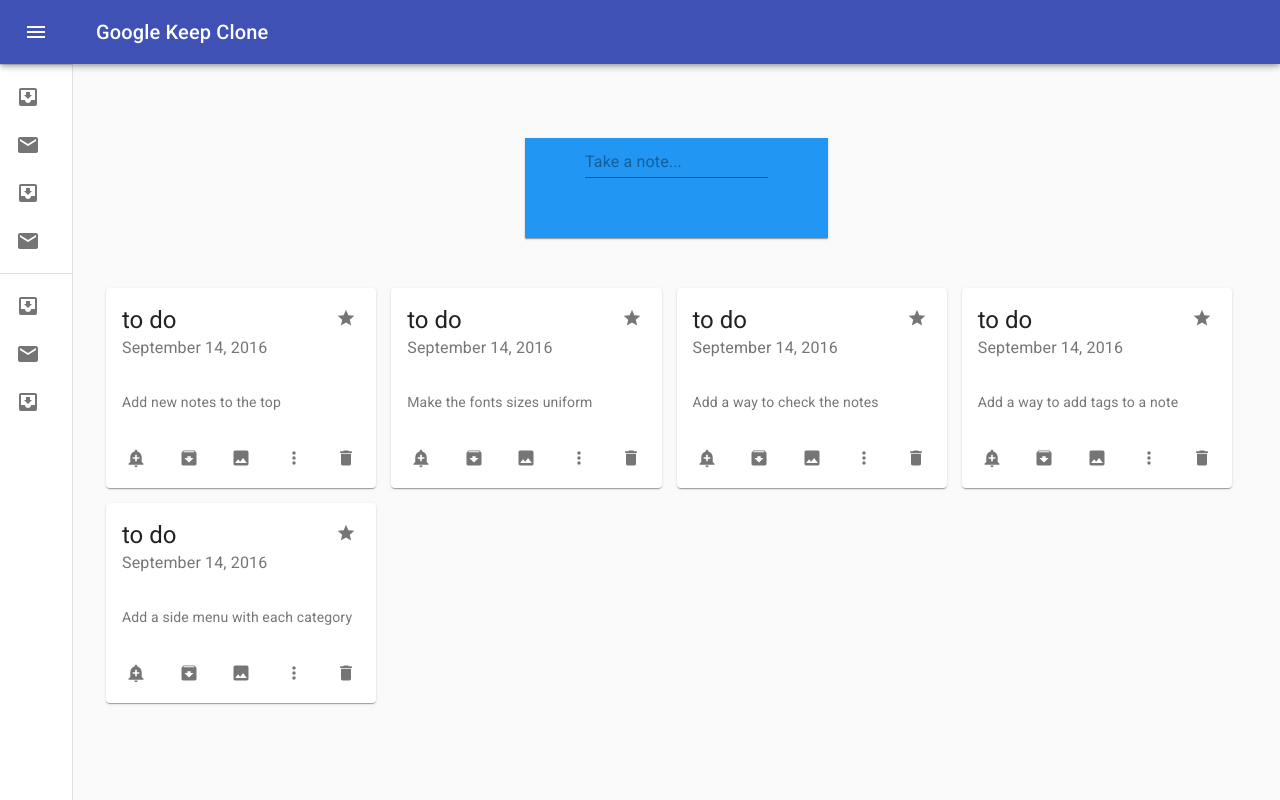
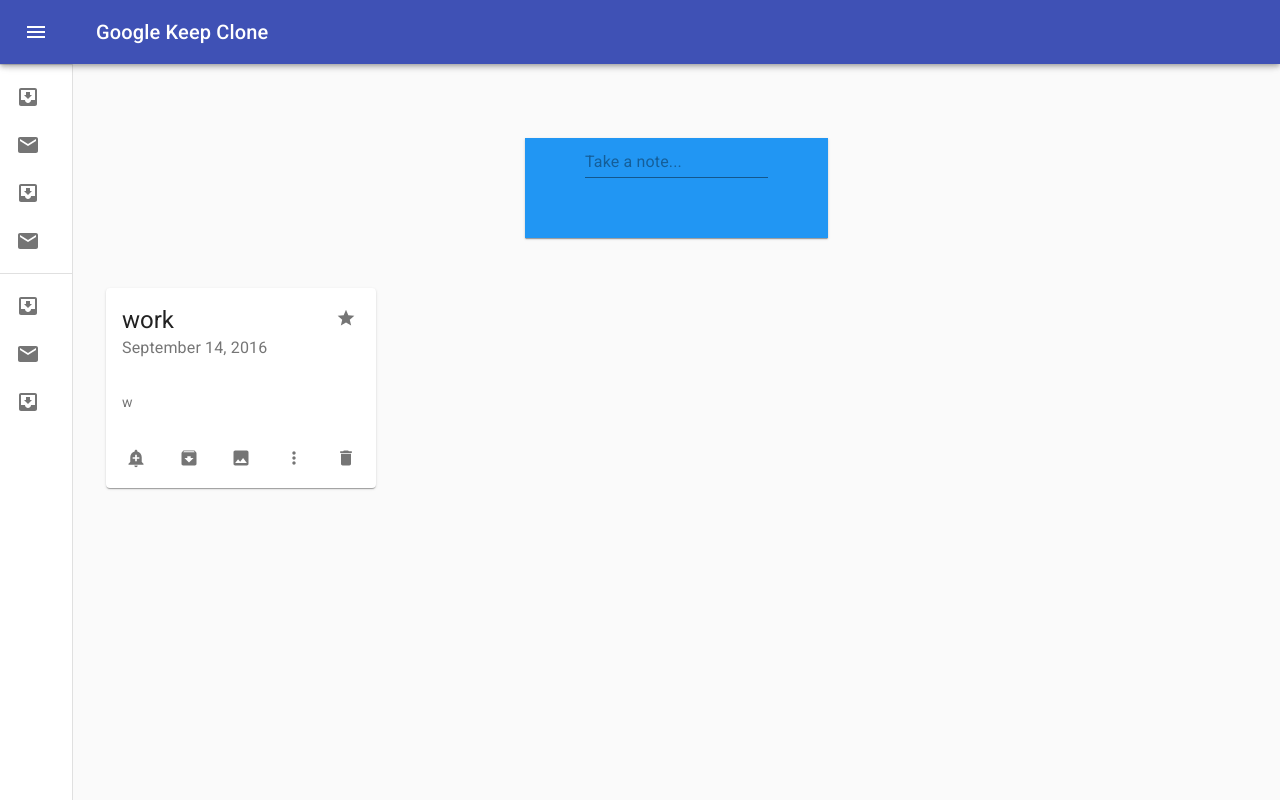
Before and after one commit to cookieinmind/keep-clone, a React (Create React App) app: page / in a window 1280 px wide. Built offline with nearby package versions, Linux system fonts and the light colour scheme; data requests are answered from the project's data file.

Commit message:
Going to React Query
Methods implemented:
- GetNotes

```diff
--- /dev/null
+++ b/src/API.ts
@@ -0,0 +1,9 @@
+import { Note } from "./state/models/note";
+
+const BASE_URL = "http://localhost:8000/notes";
+
+export const GetNotes = async (): Promise<Note[]> => {
+  //1 call the api
+  const response = await fetch(BASE_URL);
+  return response.json();
+};
--- a/src/App.tsx
+++ b/src/App.tsx
@@ -6,6 +6,9 @@
 import { NotesState } from "./state/reducers/noteReducer";
 import NoteList from "./NoteList/NoteList";
 import { useEffect } from "react";
+import { useQuery } from "react-query";
+import { GetNotes } from "./API";
+import { Note } from "./state/models/note";
 
 const useStyles = makeStyles({
   container: {
@@ -15,15 +18,15 @@
 
 function App() {
   const styles = useStyles();
-  const notes = useSelector<NotesState, NotesState["notes"]>((n) => n.notes);
 
-  useEffect(() => console.log("notes:", notes), [notes]);
+  // const notes = useSelector<NotesState, NotesState["notes"]>((n) => n.notes);
+  const { data: notes } = useQuery<Note[], Error>("notes", GetNotes);
 
   return (
     <Container className={styles.container}>
       <Layout>
         <InputField />
-        {notes?.length > 0 && <NoteList notes={notes} />}
+        {notes !== undefined && notes?.length > 0 && <NoteList notes={notes} />}
       </Layout>
     </Container>
   );
--- a/src/index.tsx
+++ b/src/index.tsx
@@ -6,20 +6,24 @@
 import { store } from "./state/store";
 import { BrowserRouter as Router } from "react-router-dom";
 import CssBaseline from "@material-ui/core/CssBaseline";
-import { ThemeProvider } from "@material-ui/core/styles";
+import { QueryClient, QueryClientProvider } from "react-query";
 
 const theme = {
   background: "linear-gradient(45deg, #FE6B8B 30%, #FF8E53 90%)",
 };
 
+const queryClient = new QueryClient();
+
 ReactDOM.render(
   <React.StrictMode>
     <CssBaseline />
-    <Router>
-      <Provider store={store}>
-        <App></App>
-      </Provider>
-    </Router>
+    <QueryClientProvider client={queryClient}>
+      <Router>
+        <Provider store={store}>
+          <App></App>
+        </Provider>
+      </Router>
+    </QueryClientProvider>
   </React.StrictMode>,
   document.getElementById("root")
 );
--- a/src/shared/Layout.tsx
+++ b/src/shared/Layout.tsx
@@ -1,4 +1,4 @@
-import { Box, makeStyles } from "@material-ui/core";
+import { makeStyles } from "@material-ui/core";
 import React from "react";
 import clsx from "clsx";
 import { createStyles, useTheme, Theme } from "@material-ui/core/styles";
@@ -17,7 +17,6 @@
 import ListItemText from "@material-ui/core/ListItemText";
 import InboxIcon from "@material-ui/icons/MoveToInbox";
 import MailIcon from "@material-ui/icons/Mail";
-import { useEffect } from "react";
 
 const drawerWidth = 240;
 
@@ -86,6 +85,7 @@
     },
   })
 );
+
 export interface LayoutProps {
   children: React.ReactNode;
 }
```
